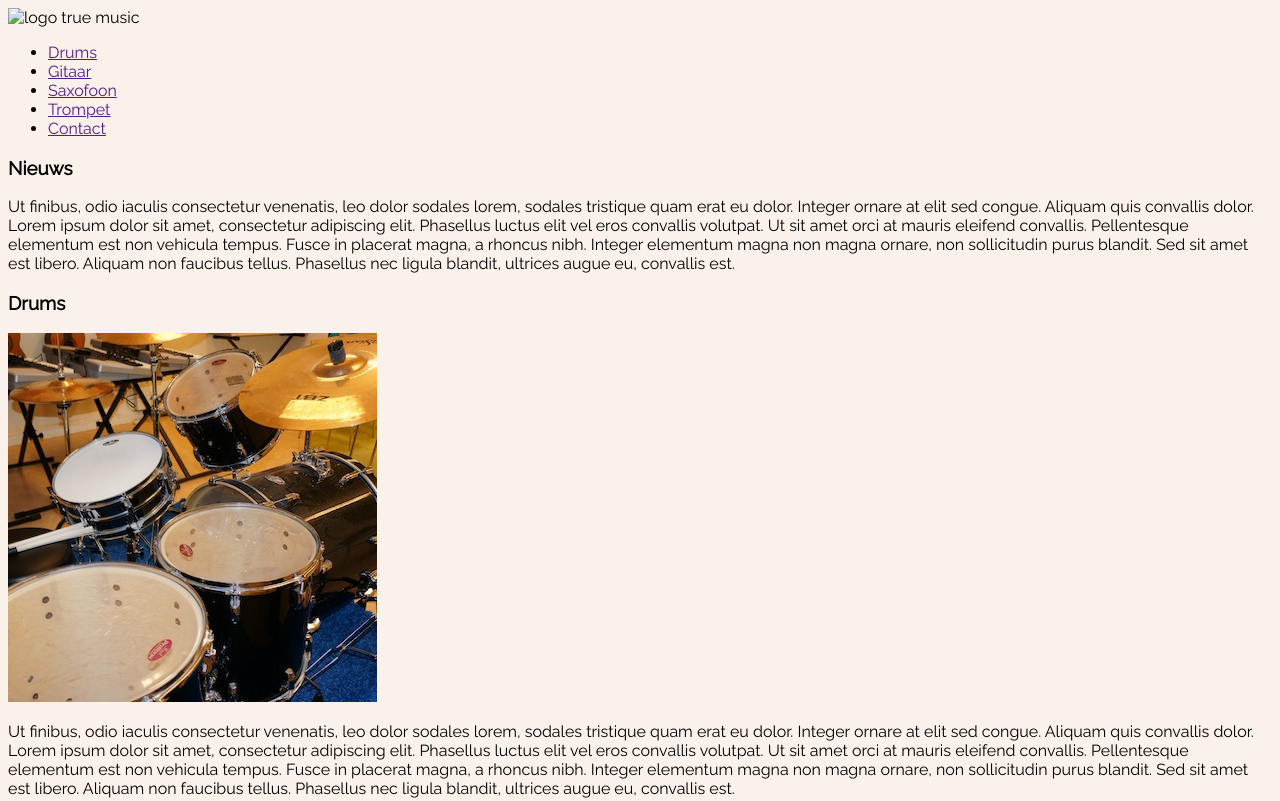
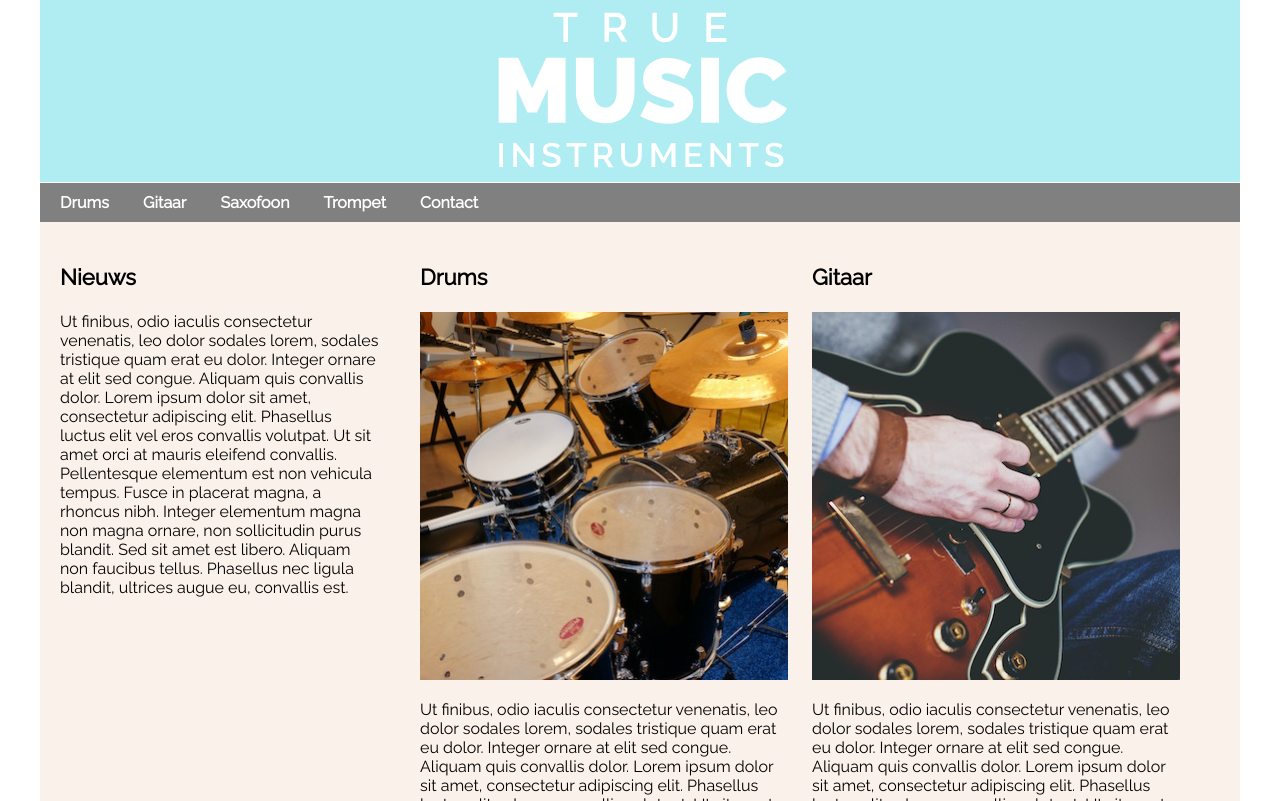
Before and after one commit to Daswart/HTML-CSS, a plain HTML site: page h07/Index.html in a window 1280 px wide. Shown: the top 801 px of the page. Drawn offline with Linux system fonts and the light colour scheme.

Commit message:
Website True Music klaar

```diff
--- a/h07/Index.html
+++ b/h07/Index.html
@@ -4,12 +4,13 @@
     <link rel="stylesheet" href="TrueMusic.css">
     <link href="https://fonts.googleapis.com/css2?family=Raleway&display=swap" rel="stylesheet">
     <meta charset="UTF-8">
+    <meta name="viewport" content="width=device-width, initial-scale=1.0">
     <title>True Music</title>
 </head>
 <body>
 <div id="wrapper">
     <header>
-        <img src="" alt="logo true music"></header>
+        <img id="logo" src="../images/truemusic-logo.svg" alt="logo true music"></header>
     <nav>
         <ul>
             <li><a href="">Drums</a></li>
@@ -41,8 +42,9 @@
                 amet est libero. Aliquam non faucibus tellus. Phasellus nec ligula blandit, ultrices augue eu, convallis
                 est.</p>
         </article>
-        <article><img src="../images/gitaar.jpg" alt="plaatje gitaar">
+        <article>
             <h3>Gitaar</h3>
+            <img src="../images/gitaar.jpg" alt="plaatje gitaar">
             <p> Ut finibus, odio iaculis consectetur venenatis, leo dolor sodales lorem, sodales tristique
                 quam erat eu dolor. Integer ornare at elit sed congue. Aliquam quis convallis dolor. Lorem ipsum dolor
                 sit amet, consectetur adipiscing elit. Phasellus luctus elit vel eros convallis volutpat. Ut sit amet
@@ -51,8 +53,10 @@
                 amet est libero. Aliquam non faucibus tellus. Phasellus nec ligula blandit, ultrices augue eu, convallis
                 est.</p>
         </article>
-        <article><img src="../images/saxofoon.jpg" alt="plaatje saxofonist">
+
+        <article>
             <h3>Saxofoon</h3>
+            <img src="../images/saxofoon.jpg" alt="plaatje saxofonist">
             <p> Ut finibus, odio iaculis consectetur venenatis, leo dolor sodales lorem, sodales tristique
                 quam erat eu dolor. Integer ornare at elit sed congue. Aliquam quis convallis dolor. Lorem ipsum dolor
                 sit amet, consectetur adipiscing elit. Phasellus luctus elit vel eros convallis volutpat. Ut sit amet
@@ -61,8 +65,9 @@
                 amet est libero. Aliquam non faucibus tellus. Phasellus nec ligula blandit, ultrices augue eu, convallis
                 est.</p>
         </article>
-        <article><img src="../images/trompet.jpg" alt="plaatje trompetist">
+        <article><
             <h3>Trompet</h3>
+            <img src="../images/trompet.jpg" alt="plaatje trompetist">
             <p> Ut finibus, odio iaculis consectetur venenatis, leo dolor sodales lorem, sodales tristique
                 quam erat eu dolor. Integer ornare at elit sed congue. Aliquam quis convallis dolor. Lorem ipsum dolor
                 sit amet, consectetur adipiscing elit. Phasellus luctus elit vel eros convallis volutpat. Ut sit amet
@@ -74,7 +79,11 @@
     </section>
     <footer>
         <h3>Routeinfo</h3>
-        <iframe></iframe>
+        <iframe src="https://www.google.com/maps/embed?pb=!1m18!1m12!1m3!1d2436.063742688666!2d4.88894531580185!3d52.
+        36926417978583!2m3!1f0!2f0!3f0!3m2!1i1024!2i768!4f13.1!3m3!1m2!1s0x47c609c1a915c917%3A0x7544d2ae383997e5!2s
+        Kalverstraat%20123%2C%201012%20PA%20Amsterdam!5e0!3m2!1snl!2snl!4v1589468224513!5m2!1snl!2snl" width="100%"
+                height="150px" frameborder="0" style="border:0;" allowfullscreen="" aria-hidden="false" tabindex="0">
+        </iframe>
         <p>Adres<br>
             Kalverstraat 123<br>
             1222 AB Amsterdam<br>
--- a/h07/TrueMusic.css
+++ b/h07/TrueMusic.css
@@ -1,6 +1,158 @@
-body{
-    background-color: rgb(250,241,234);
-    font-family: 'Raleway', sans-serif;
+* {
+    box-sizing: border-box;
+}
+
+body {
+    background-color: rgb(250, 241, 234);
+    font-family: ' typewriterhand', 'Raleway', sans-serif;
+    margin: 0;
+    padding: 0;
 
 
 }
+
+header {
+    background-color: #afedf2;
+    text-align: center;
+
+}
+
+img#logo {
+    width: 320px;
+
+}
+
+img {
+    width: 100%;
+}
+
+ul {
+    list-style: none;
+    margin: 0;
+    padding: 0;
+}
+
+li {
+    background-color: #808080;
+    padding: 10px;
+    padding-left: 20px;
+    border-top: 1px solid white;
+
+}
+
+li a {
+    color: white;
+    text-decoration: none;
+    font-weight: bold;
+}
+
+li a:hover {
+    color: #afedf2;
+}
+
+h3 {
+    color: #dc6a5e;
+    font-size: 22px;
+    font-weight: 600;
+}
+
+section {
+    padding: 20px;
+}
+
+footer {
+    background-color: #808080;
+    padding: 20px;
+    color: white;
+}
+
+footer h3 {
+    color: white;
+}
+
+/* mobile version */
+@media all and (min-width: 550px) {
+    body {
+
+    }
+
+    header {
+        background-color: #afedf2;
+        text-align: center;
+
+    }
+
+    ul {
+        background-color: #808080;
+        border-top: 1px solid white;
+    }
+
+    li {
+        display: inline-block;
+        border: none;
+    }
+
+    section#nieuws {
+        float: left;
+        width: 40%;
+
+    }
+
+    section#instrumenten {
+        width: 60%;
+        float: right;
+    }
+
+    footer {
+        clear: both;
+    }
+
+
+    h3 {
+        color: black;
+        font-size: 22px;
+        font-weight: 600;
+    }
+
+}
+
+/* tablet version */
+@media all and (min-width: 800px) {
+
+    section#nieuws {
+        float: left;
+        width: 30%;
+
+    }
+
+    section#instrumenten {
+        width: 70%;
+        float: right;
+    }
+
+    article {
+        display: inline-block;
+        width: 46%;
+        margin-right: 20px;
+    }
+
+    article:nth-child(even) {
+        margin-right: 0;
+    }
+
+
+}
+
+/* tablet version */
+@media all and (min-width: 1200px) {
+body{
+    background-color: white;
+}
+  div#wrapper{
+      background-color: rgb(250, 241, 234);
+      width: 1200px;
+      margin: auto;
+  }
+
+
+}
```
